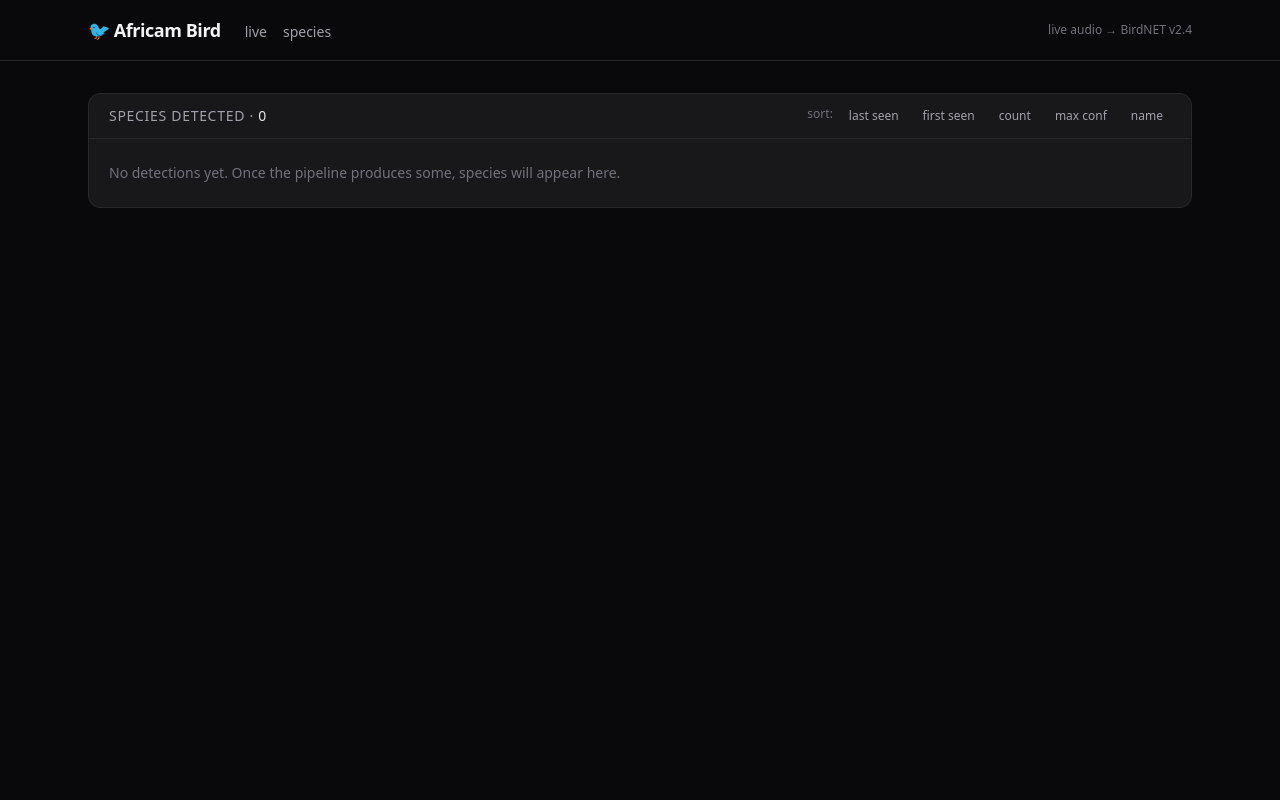
After one commit to CaiusX/birdbrain, a FastAPI app: template src/africam/web/templates/species.html in a window 1280 px wide. The commit adds this page. Run offline with FastAPI, Linux system fonts and the light colour scheme; the template is opened without the code that fills it, so the values that code supplies are empty; some libraries are stand-ins or nearby versions.

Commit message:
Add /species output dashboard with sortable aggregates
A separate page from the live monitor: one row per (scientific_name,
common_name) with count, max/avg confidence, first/last seen and the
sources that picked it up. Times rendered in the source's local
timezone via the existing localtime filter, with original UTC in the
hover tooltip.

Sortable via query string (?sort=last_seen|first_seen|count|max_conf|name).
Defaults to last-seen-first so the most recently active species is on top.

Header gains a small nav with "live" / "species" links so the two views
are reachable from each other.

```diff
--- a/src/africam/web/app.py
+++ b/src/africam/web/app.py
@@ -425,6 +425,66 @@ def create_app(cfg: AppConfig | None = None) -> FastAPI:
             ]
         )
 
+    @app.get("/species", response_class=HTMLResponse)
+    def species(
+        request: Request,
+        sort: str = Query(default="last_seen"),  # last_seen | first_seen | count | max_conf | name
+    ) -> HTMLResponse:
+        _, sources_by_name, _ = _all_sources()
+        # One row per (scientific_name, common_name) with aggregates.
+        # SQLite's group_concat handles the per-species source list cheaply.
+        with db.session() as s:
+            rows = list(
+                s.execute(
+                    select(
+                        DetectionRow.scientific_name,
+                        DetectionRow.common_name,
+                        func.count().label("n"),
+                        func.min(DetectionRow.started_at).label("first_seen"),
+                        func.max(DetectionRow.started_at).label("last_seen"),
+                        func.max(DetectionRow.confidence).label("max_conf"),
+                        func.avg(DetectionRow.confidence).label("avg_conf"),
+                        func.group_concat(DetectionRow.source_name.distinct()).label("sources"),
+                    )
+                    .group_by(DetectionRow.scientific_name, DetectionRow.common_name)
+                )
+            )
+        species_list = [
+            {
+                "scientific_name": r.scientific_name,
+                "common_name": r.common_name,
+                "n": r.n,
+                "first_seen": r.first_seen,
+                "last_seen": r.last_seen,
+                "max_conf": r.max_conf,
+                "avg_conf": r.avg_conf,
+                "sources": sorted((r.sources or "").split(",")),
+            }
+            for r in rows
+        ]
+        sort_keys = {
+            "last_seen":  lambda r: r["last_seen"],
+            "first_seen": lambda r: r["first_seen"],
+            "count":      lambda r: r["n"],
+            "max_conf":   lambda r: r["max_conf"],
+            "name":       lambda r: r["common_name"].lower(),
+        }
+        key = sort_keys.get(sort, sort_keys["last_seen"])
+        # name sorts ascending; everything else descending (most recent / most / highest first).
+        species_list.sort(key=key, reverse=(sort != "name"))
+
+        # Pre-compute timezone per source so the template's localtime filter works.
+        source_tz = {name: cfg.timezone for name, cfg in sources_by_name.items()}
+        return TEMPLATES.TemplateResponse(
+            request,
+            "species.html",
+            {
+                "species_list": species_list,
+                "sort": sort,
+                "source_tz": source_tz,
+            },
+        )
+
     @app.get("/clips/{detection_id}")
     def clip(detection_id: int) -> FileResponse:
         with db.session() as s:
--- a/src/africam/web/templates/base.html
+++ b/src/africam/web/templates/base.html
@@ -30,7 +30,13 @@
 <body class="bg-zinc-950 text-zinc-100 min-h-screen font-sans">
   <header class="border-b border-zinc-800">
     <div class="max-w-6xl mx-auto px-6 py-4 flex items-center justify-between">
-      <a href="/" class="text-lg font-semibold tracking-tight">🐦 Africam Bird</a>
+      <div class="flex items-baseline gap-6">
+        <a href="/" class="text-lg font-semibold tracking-tight">🐦 Africam Bird</a>
+        <nav class="flex items-baseline gap-4 text-sm">
+          <a href="/" class="text-zinc-400 hover:text-zinc-100">live</a>
+          <a href="/species" class="text-zinc-400 hover:text-zinc-100">species</a>
+        </nav>
+      </div>
       <span class="text-xs text-zinc-500">live audio → BirdNET v2.4</span>
     </div>
   </header>
--- /dev/null
+++ b/src/africam/web/templates/species.html
@@ -0,0 +1,77 @@
+{% extends "base.html" %}
+{% block title %}Africam · species{% endblock %}
+
+{% block content %}
+<section class="bg-zinc-900 border border-zinc-800 rounded-xl">
+  <div class="flex items-center justify-between px-5 py-3 border-b border-zinc-800">
+    <h2 class="text-sm uppercase tracking-wider text-zinc-400">
+      Species detected · <span class="text-zinc-200">{{ species_list | length }}</span>
+    </h2>
+    {% set base = '/species?sort=' %}
+    <div class="flex gap-2 text-xs">
+      <span class="text-zinc-500">sort:</span>
+      {% for key, label in [('last_seen','last seen'), ('first_seen','first seen'), ('count','count'), ('max_conf','max conf'), ('name','name')] %}
+        {% if sort == key %}
+          <span class="px-2 py-0.5 rounded bg-zinc-700 text-zinc-100">{{ label }}</span>
+        {% else %}
+          <a href="{{ base }}{{ key }}" class="px-2 py-0.5 rounded text-zinc-400 hover:text-zinc-100 hover:bg-zinc-800">{{ label }}</a>
+        {% endif %}
+      {% endfor %}
+    </div>
+  </div>
+
+  {% if species_list %}
+    <table class="w-full text-sm">
+      <thead class="text-zinc-400 text-xs uppercase tracking-wider">
+        <tr class="border-b border-zinc-800">
+          <th class="text-left font-medium px-5 py-2">Species</th>
+          <th class="text-left font-medium px-5 py-2 hidden md:table-cell">Scientific</th>
+          <th class="text-right font-medium px-5 py-2">Count</th>
+          <th class="text-right font-medium px-5 py-2">Max conf</th>
+          <th class="text-left font-medium px-5 py-2 hidden lg:table-cell">First seen</th>
+          <th class="text-left font-medium px-5 py-2">Last seen</th>
+          <th class="text-left font-medium px-5 py-2 hidden md:table-cell">Sources</th>
+        </tr>
+      </thead>
+      <tbody class="divide-y divide-zinc-800">
+        {% for s in species_list %}
+          {# Use the first source's timezone for display — most species come from a single source. #}
+          {% set tz = source_tz.get(s.sources[0], 'UTC') if s.sources else 'UTC' %}
+          <tr class="hover:bg-zinc-800/40">
+            <td class="px-5 py-2 font-medium">{{ s.common_name }}</td>
+            <td class="px-5 py-2 italic text-zinc-400 hidden md:table-cell">{{ s.scientific_name }}</td>
+            <td class="px-5 py-2 text-right tabular-nums">{{ s.n }}</td>
+            <td class="px-5 py-2 text-right tabular-nums">
+              <span class="inline-block w-16 conf-bar rounded px-2 py-0.5 text-xs"
+                    style="--w: {{ (s.max_conf * 100)|round(0)|int }}%;">
+                {{ "%.2f"|format(s.max_conf) }}
+              </span>
+            </td>
+            <td class="px-5 py-2 tabular-nums text-zinc-400 hidden lg:table-cell"
+                title="{{ s.first_seen | localtime('UTC') }} UTC">
+              {{ s.first_seen | localtime(tz) }}
+              <span class="text-xs text-zinc-600 ml-1">{{ tz | tz_abbr }}</span>
+            </td>
+            <td class="px-5 py-2 tabular-nums text-zinc-400"
+                title="{{ s.last_seen | localtime('UTC') }} UTC">
+              {{ s.last_seen | localtime(tz) }}
+              <span class="text-xs text-zinc-600 ml-1">{{ tz | tz_abbr }}</span>
+            </td>
+            <td class="px-5 py-2 hidden md:table-cell">
+              <div class="flex flex-wrap gap-1">
+                {% for src in s.sources %}
+                  <code class="text-xs text-zinc-300 bg-zinc-800/60 rounded px-1.5 py-0.5">{{ src }}</code>
+                {% endfor %}
+              </div>
+            </td>
+          </tr>
+        {% endfor %}
+      </tbody>
+    </table>
+  {% else %}
+    <p class="text-zinc-500 text-sm px-5 py-6">
+      No detections yet. Once the pipeline produces some, species will appear here.
+    </p>
+  {% endif %}
+</section>
+{% endblock %}
```
